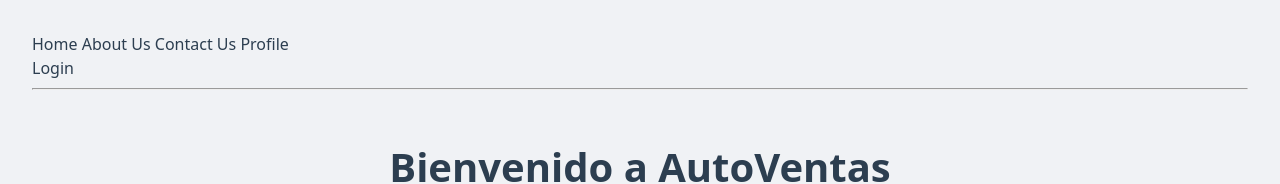
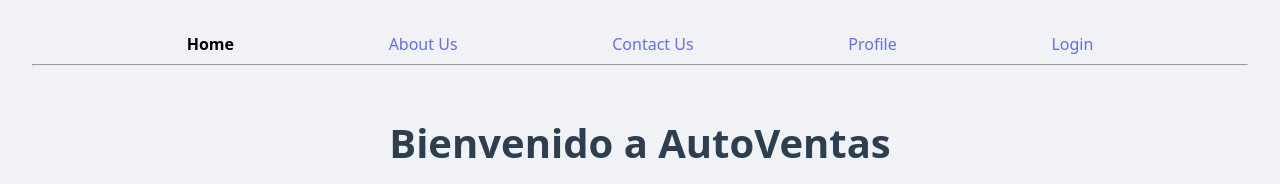
Before and after one commit to FranderCarrillo/tanstack-router-binarios, a React (Vite) app: page / in a window 1280 px wide. Shown: the top 184 px of the page. Built offline with nearby package versions, Linux system fonts and the light colour scheme.

Commit message:
Revert "Appcss"
This reverts commit fc0025a0ee8bd02e394cb4aea4e52fe8e0232a05.

```diff
--- a/src/App.css
+++ b/src/App.css
@@ -93,55 +93,6 @@
   background-color: #ff7875;
 }
 
-#root {
-  max-width: 1280px;
-  margin: 0 auto;
-  padding: 2rem;
-  /* text-align: center; */
-}
-
-.logo {
-  height: 6em;
-  padding: 1.5em;
-  will-change: filter;
-  transition: filter 300ms;
-}
-.logo:hover {
-  filter: drop-shadow(0 0 2em #646cffaa);
-}
-.logo.react:hover {
-  filter: drop-shadow(0 0 2em #61dafbaa);
-}
-
-@keyframes logo-spin {
-  from {
-    transform: rotate(0deg);
-  }
-  to {
-    transform: rotate(360deg);
-  }
-}
-
-@media (prefers-reduced-motion: no-preference) {
-  a:nth-of-type(2) .logo {
-    animation: logo-spin infinite 20s linear;
-  }
-}
-
-.card {
-  padding: 2em;
-}
-
-.read-the-docs {
-  color: #888;
-}
-
-.navbar{
-  display: flex;
-  justify-content: space-evenly;
-  color: #2c3e50
-}
-
 .navbar{
   display: flex;
   justify-content: space-evenly;
--- a/src/index.css
+++ b/src/index.css
@@ -15,7 +15,7 @@
 
 a {
   font-weight: 500;
-  color: #2c3e50;
+  color: #646cff;
   text-decoration: inherit;
 }
 a:hover {
--- a/src/routes/__root.tsx
+++ b/src/routes/__root.tsx
@@ -16,17 +16,17 @@ const activeProps = {
 export const Route = createRootRouteWithContext<RouterContext>()({
   component: () => (
     <>
-      <div className="p-2 flex gap-2">
-        <Link to="/" className="[&.active]:font-bold">
+      <div className="p-2 flex gap-2 navbar">
+        <Link to="/" activeProps={activeProps} className="[&.active]:font-bold">
           Home
         </Link>{' '}
-        <Link to="/about" className="[&.active]:font-bold">
+        <Link to="/about" activeProps={activeProps} className="[&.active]:font-bold">
           About Us
         </Link>{' '}
-        <Link to="/contacUs" className="[&.active]:font-bold">
+        <Link to="/contacUs" activeProps={activeProps} className="[&.active]:font-bold">
           Contact Us
         </Link>{' '}
-        <Link to="/profile" className="[&.active]:font-bold">
+        <Link to="/profile" activeProps={activeProps} className="[&.active]:font-bold">
           Profile
         </Link>
         <div id='login'>
```
